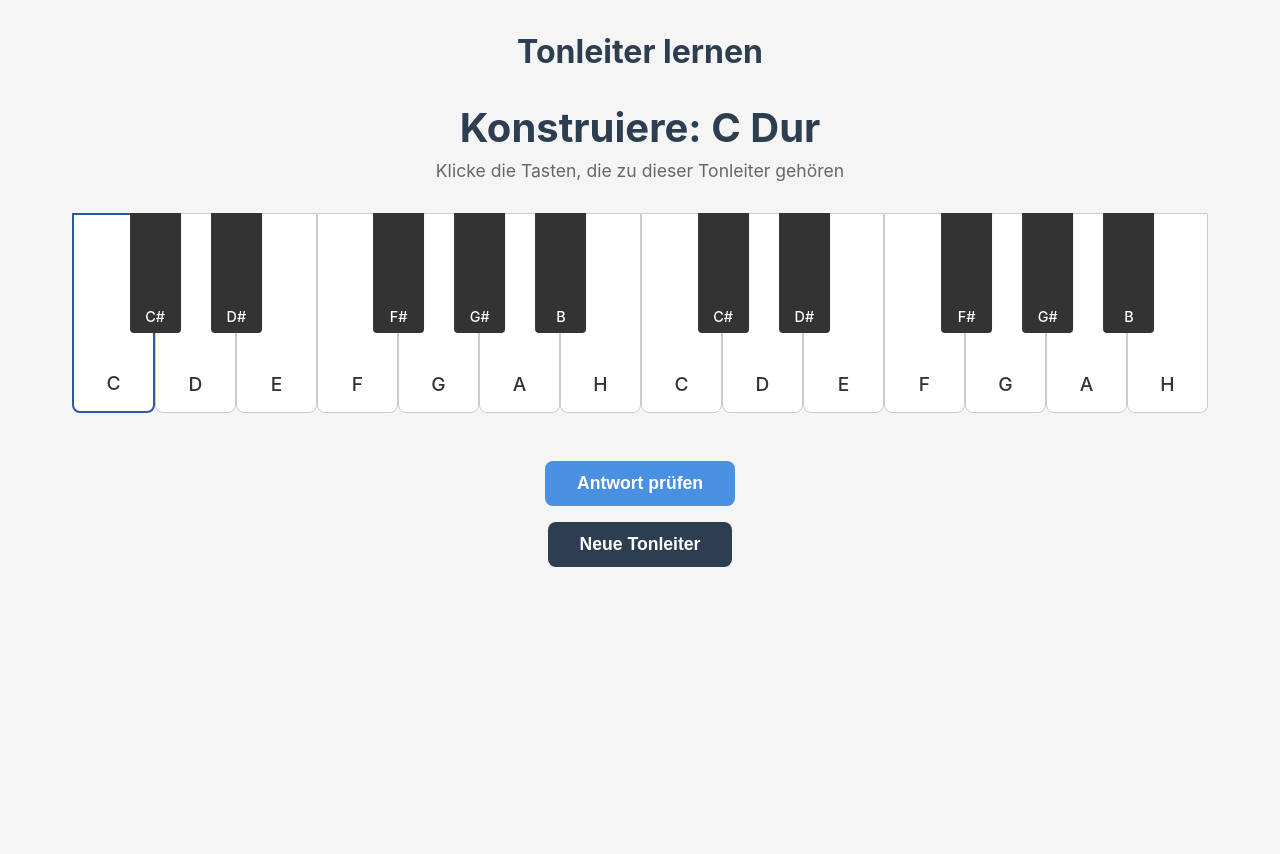
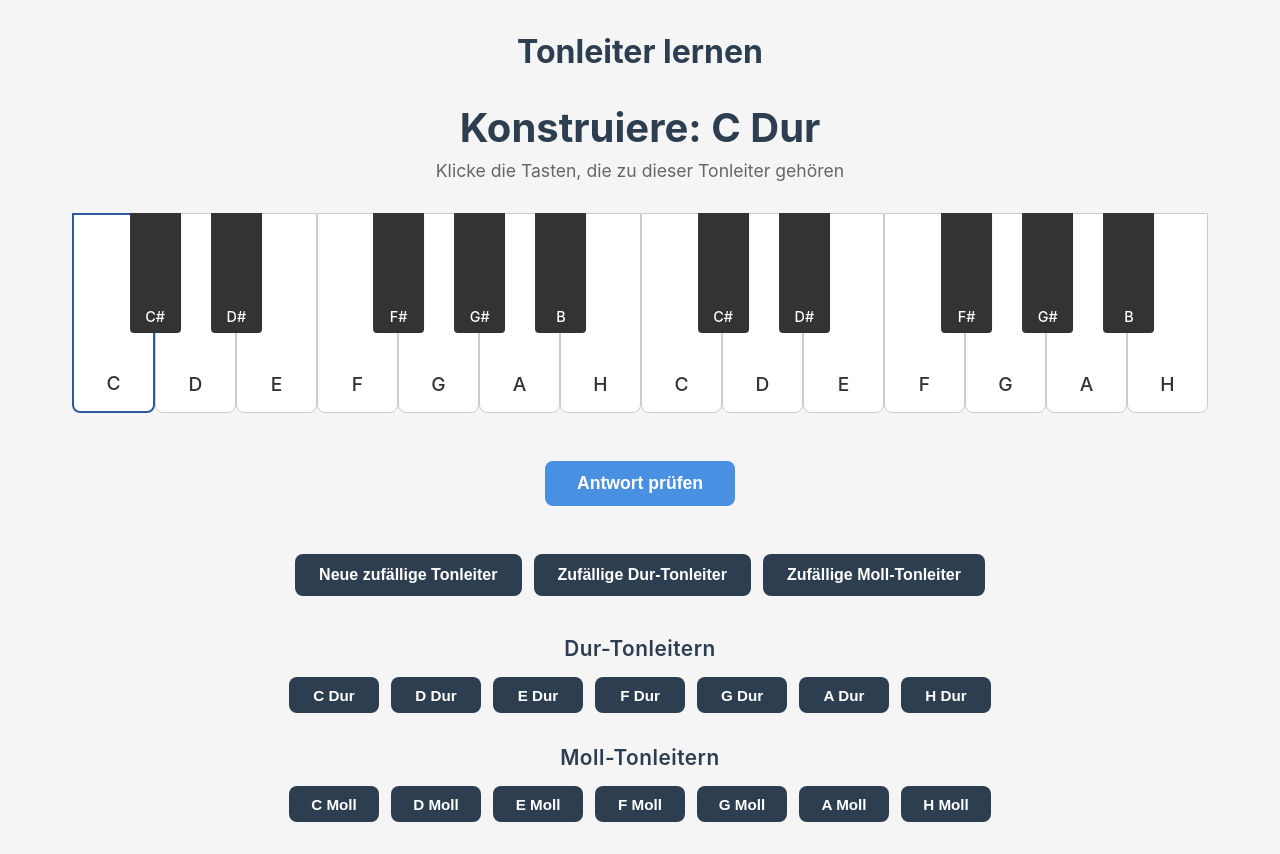
Before and after one commit to voy/scales, a React (Vite) app: page / in a window 1280 px wide. Before the commit the page ends 800 px from the top, so only its background shows below. Built offline with nearby package versions, Linux system fonts and the light colour scheme.

Commit message:
Add new buttons to choose specific scales

```diff
--- a/src/App.css
+++ b/src/App.css
@@ -137,3 +137,88 @@ main {
     transform: translateY(0);
   }
 }
+
+.scale-selection {
+  width: 100%;
+  max-width: 900px;
+  margin-top: 2rem;
+}
+
+.random-buttons {
+  display: flex;
+  gap: 0.75rem;
+  justify-content: center;
+  flex-wrap: wrap;
+  margin-bottom: 2.5rem;
+}
+
+.scale-button {
+  padding: 0.75rem 1.5rem;
+  font-size: 1rem;
+  font-weight: 600;
+  border: none;
+  border-radius: 8px;
+  cursor: pointer;
+  transition: all 0.2s;
+  background: #2c3e50;
+  color: white;
+  white-space: nowrap;
+}
+
+.scale-button:hover {
+  background: #1a252f;
+  transform: translateY(-2px);
+  box-shadow: 0 4px 8px rgba(0, 0, 0, 0.2);
+}
+
+.scale-button.small {
+  padding: 0.6rem 1rem;
+  font-size: 0.95rem;
+  min-width: 90px;
+}
+
+.specific-scales {
+  display: flex;
+  flex-direction: column;
+  gap: 2rem;
+}
+
+.scale-group {
+  display: flex;
+  flex-direction: column;
+  gap: 1rem;
+}
+
+.scale-group h3 {
+  font-size: 1.3rem;
+  color: #2c3e50;
+  margin: 0;
+  text-align: center;
+  font-weight: 600;
+  letter-spacing: 0.5px;
+}
+
+.scale-buttons-grid {
+  display: grid;
+  grid-template-columns: repeat(7, 1fr);
+  gap: 0.75rem;
+  width: 100%;
+}
+
+@media (max-width: 768px) {
+  .scale-buttons-grid {
+    grid-template-columns: repeat(4, 1fr);
+  }
+
+  .scale-button.small {
+    min-width: auto;
+    padding: 0.5rem 0.75rem;
+    font-size: 0.85rem;
+  }
+}
+
+@media (max-width: 480px) {
+  .scale-buttons-grid {
+    grid-template-columns: repeat(3, 1fr);
+  }
+}
--- a/src/App.jsx
+++ b/src/App.jsx
@@ -1,9 +1,10 @@
 import { useState, useEffect, useRef } from 'react'
-import { generateRandomScale } from './utils/scaleLogic'
+import { generateRandomScale, generateRandomMajorScale, generateRandomMinorScale, constructScale } from './utils/scaleLogic'
 import PianoKeyboard from './components/PianoKeyboard'
 import './App.css'
 
 const HINT_TIMEOUT = 60000;
+const ROOT_NOTES = ['C', 'D', 'E', 'F', 'G', 'A', 'H'];
 
 function App() {
   const [scale, setScale] = useState(null);
@@ -169,7 +170,7 @@ function App() {
     setChecked(true);
   };
 
-  const handleNewScale = () => {
+  const resetScaleState = (newScale) => {
     // Clear timer and hide hint
     if (timerRef.current) {
       clearTimeout(timerRef.current);
@@ -177,11 +178,30 @@ function App() {
     setShowHint(false);
     checkedRef.current = false;
 
-    const newScale = generateRandomScale();
     setScale(newScale);
     setSelectedNotes(new Set());
     setChecked(false);
     setIsCorrect(false);
+  };
+
+  const handleNewScale = () => {
+    const newScale = generateRandomScale();
+    resetScaleState(newScale);
+  };
+
+  const handleRandomMajor = () => {
+    const newScale = generateRandomMajorScale();
+    resetScaleState(newScale);
+  };
+
+  const handleRandomMinor = () => {
+    const newScale = generateRandomMinorScale();
+    resetScaleState(newScale);
+  };
+
+  const handleSpecificScale = (root, type) => {
+    const newScale = constructScale(root, type);
+    resetScaleState(newScale);
   };
 
   // Get pattern hint as W-H notation
@@ -239,12 +259,58 @@ function App() {
               )}
             </>
           )}
-          <button
-            onClick={handleNewScale}
-            className="new-scale-button"
-          >
-            Neue Tonleiter
-          </button>
+          <div className="scale-selection">
+            <div className="random-buttons">
+              <button
+                onClick={handleNewScale}
+                className="scale-button"
+              >
+                Neue zufällige Tonleiter
+              </button>
+              <button
+                onClick={handleRandomMajor}
+                className="scale-button"
+              >
+                Zufällige Dur-Tonleiter
+              </button>
+              <button
+                onClick={handleRandomMinor}
+                className="scale-button"
+              >
+                Zufällige Moll-Tonleiter
+              </button>
+            </div>
+            <div className="specific-scales">
+              <div className="scale-group">
+                <h3>Dur-Tonleitern</h3>
+                <div className="scale-buttons-grid">
+                  {ROOT_NOTES.map(root => (
+                    <button
+                      key={`${root}-major`}
+                      onClick={() => handleSpecificScale(root, 'major')}
+                      className="scale-button small"
+                    >
+                      {root} Dur
+                    </button>
+                  ))}
+                </div>
+              </div>
+              <div className="scale-group">
+                <h3>Moll-Tonleitern</h3>
+                <div className="scale-buttons-grid">
+                  {ROOT_NOTES.map(root => (
+                    <button
+                      key={`${root}-minor`}
+                      onClick={() => handleSpecificScale(root, 'minor')}
+                      className="scale-button small"
+                    >
+                      {root} Moll
+                    </button>
+                  ))}
+                </div>
+              </div>
+            </div>
+          </div>
         </div>
       </main>
     </div>
--- a/src/utils/scaleLogic.js
+++ b/src/utils/scaleLogic.js
@@ -45,6 +45,16 @@ export function generateRandomScale() {
   return constructScale(root, type);
 }
 
+export function generateRandomMajorScale() {
+  const root = ROOT_NOTES[Math.floor(Math.random() * ROOT_NOTES.length)];
+  return constructScale(root, 'major');
+}
+
+export function generateRandomMinorScale() {
+  const root = ROOT_NOTES[Math.floor(Math.random() * ROOT_NOTES.length)];
+  return constructScale(root, 'minor');
+}
+
 export function constructScale(root, type) {
   const pattern = type === 'major' ? MAJOR_PATTERN : MINOR_PATTERN;
   const rootIndex = CHROMATIC.indexOf(root);
```
